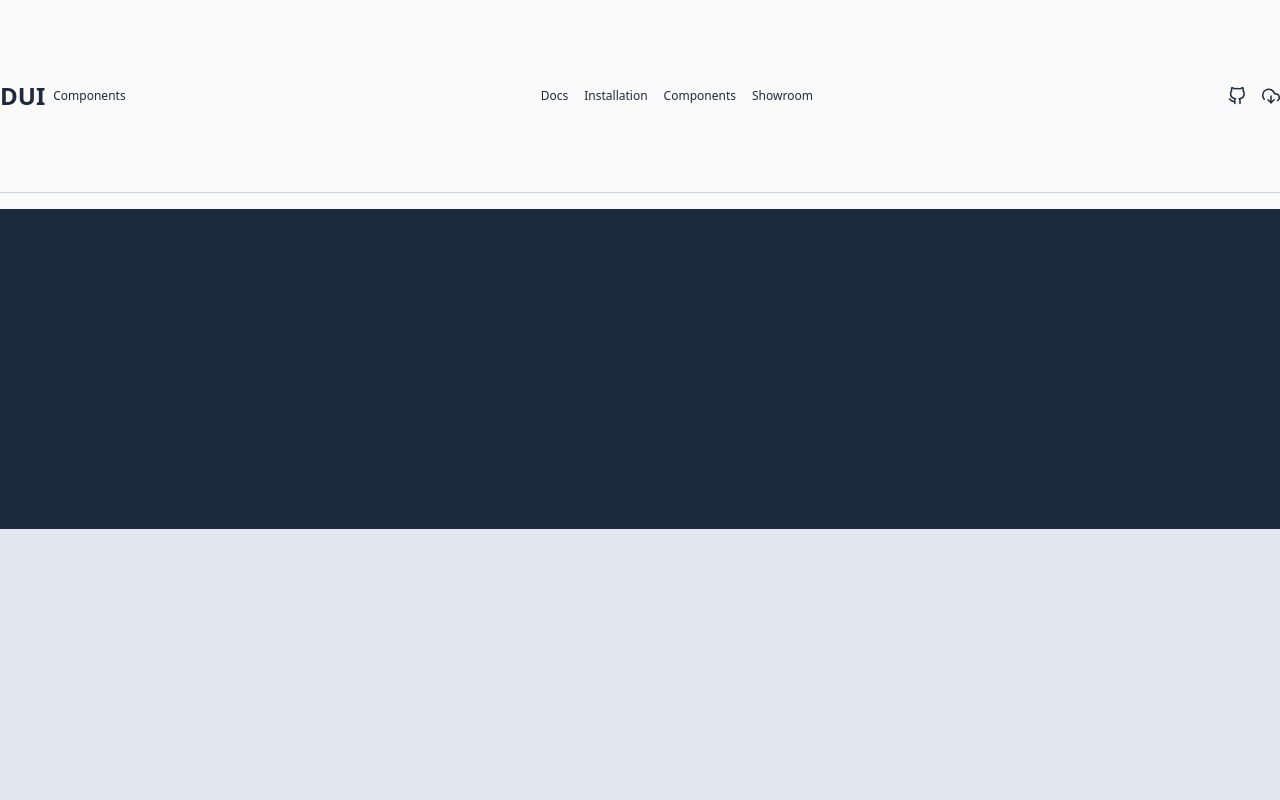
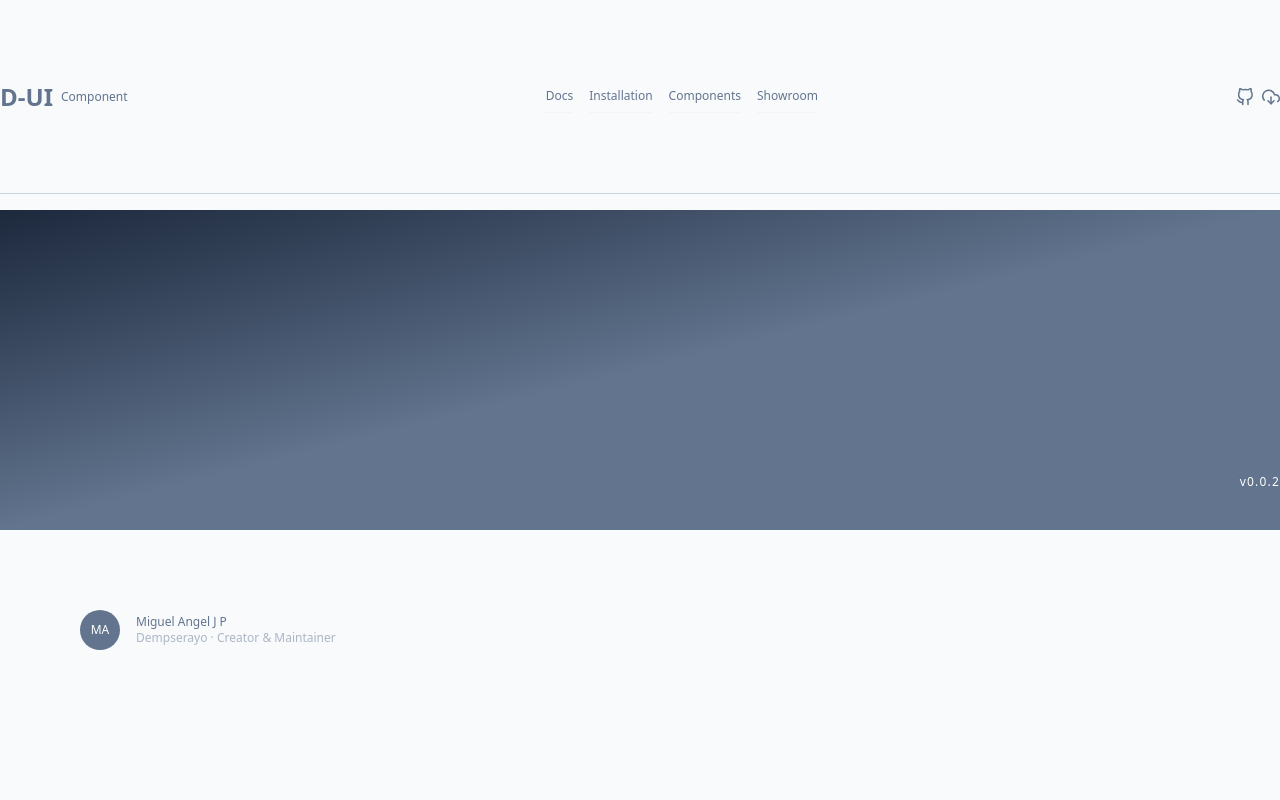
Before and after one commit to Dempserayo/DempserayoWEB, a Next.js app in the folder mi-proyecto/: page / in a window 1280 px wide. Shown: the top 800 px of the page. Built offline with nearby package versions, Linux system fonts and the light colour scheme.

Commit message:
Refactor Navbar styles and integrate Banner component in Home layout

```diff
--- /dev/null
+++ b/mi-proyecto/app/components/common/banner/index.tsx
@@ -0,0 +1,30 @@
+import Link from "next/link";
+
+export default function Banner() {
+    return (
+      <div className="w-full font-thin">
+        <section className="w-full h-80 bg-linear-to-br from-slate-800 via-slate-500 to-slate-500 flex justify-center items-center py-10">
+          <div className="w-full max-w-7xl h-full flex justify-end items-end">
+            <span className="text-white text-xs tracking-widest font-thin">v0.0.2</span>
+          </div>
+        </section>
+
+        <section className="w-full flex justify-center items-center p-20 text-slate-500 font-thin text-xs">
+            <div className="w-full max-w-7xl flex flex-row gap-4">
+              <>
+                <section className="w-auto flex items-center gap-4">
+                  <Link href='/' className="w-10 h-10 rounded-full bg-slate-500 hover:bg-slate-400 transition-all duration-500 text-white flex items-center justify-center">
+                      <span className="uppercase">ma</span>
+                  </Link>
+
+                  <div>
+                    <p className="text-xs font-thin">Miguel Angel J P</p>
+                    <p className="text-slate-500/50 text-xs font-thin">Dempserayo · Creator & Maintainer</p>
+                  </div>
+                </section>
+              </>
+            </div>
+        </section>
+      </div>
+    );
+  }
--- a/mi-proyecto/app/components/constants/navbar/index.tsx
+++ b/mi-proyecto/app/components/constants/navbar/index.tsx
@@ -2,20 +2,20 @@ import { FiDownloadCloud, FiGithub } from "react-icons/fi";
 
 export default function Navbar() {
     return(
-        <nav className="w-full max-w-7xl h-auto py-20  flex flex-row justify-between items-center text-xs text-slate-800 font-thin border-b border-slate-300">
-          <section className="flex flex-row justify-center items-center gap-2">
-            <p className="text-slate-800 font-black text-2xl">DUI</p>
-            <h1 className="cursor-pointer hover:text-rose-500">Components</h1>
+        <nav className="w-full max-w-7xl h-auto py-20  flex flex-row justify-between items-center text-xs text-slate-500 font-thin  border-b border-slate-300">
+          <section className="flex flex-row  items-center gap-2">
+            <p className="font-black text-2xl">D-UI</p>
+            <p className="text-xs">Component</p>
           </section>
 
           <section className="flex flex-row gap-4">
-            <p className="cursor-pointer hover:text-rose-500">Docs</p>
-            <p className="cursor-pointer hover:text-rose-500">Installation</p>
-            <p className="cursor-pointer hover:text-rose-500">Components</p>
-            <p className="cursor-pointer hover:text-rose-500">Showroom</p>
+            <p className="cursor-pointer hover:text-rose-500 border-b border-slate-100 hover:border-rose-500 py-2 transition-all duration-500">Docs</p>
+            <p className="cursor-pointer hover:text-rose-500 border-b border-slate-100 hover:border-rose-500 py-2 transition-all duration-500">Installation</p>
+            <p className="cursor-pointer hover:text-rose-500 border-b border-slate-100 hover:border-rose-500 py-2 transition-all duration-500">Components</p>
+            <p className="cursor-pointer hover:text-rose-500 border-b border-slate-100 hover:border-rose-500 py-2 transition-all duration-500">Showroom</p>
           </section>
 
-          <section className="flex flex-row gap-4">
+          <section className="flex flex-row gap-2">
             <p className="w-auto h-auto flex justify-center items-center text-lg cursor-pointer hover:text-rose-500"><FiGithub /></p>
             <p className="w-auto h-auto flex justify-center items-center text-lg cursor-pointer hover:text-rose-500"><FiDownloadCloud /></p>
           </section>
--- a/mi-proyecto/app/page.tsx
+++ b/mi-proyecto/app/page.tsx
@@ -1,13 +1,16 @@
+import Banner from "./components/common/banner";
 import Navbar from "./components/constants/navbar";
 
 export default function Home() {
   return (
-  <div className="w-full h-auto bg-neutral-50 backdrop-blur-2xl flex flex-col items-center gap-4">
+  <div className="w-full h-auto bg-slate-50 backdrop-blur-2xl flex flex-col items-center gap-4">
     <Navbar/>
+
     <section className="w-full h-auto flex flex-col  justify-center items-center">
-      <div className="w-full h-80 bg-slate-800"></div>
-      <div className="w-full h-screen bg-slate-200"></div>
+      <Banner/>
+      <div className="w-full h-screen "></div>
     </section>
+
     <div className="w-full h-80 "></div>
   </div>
   );
```
